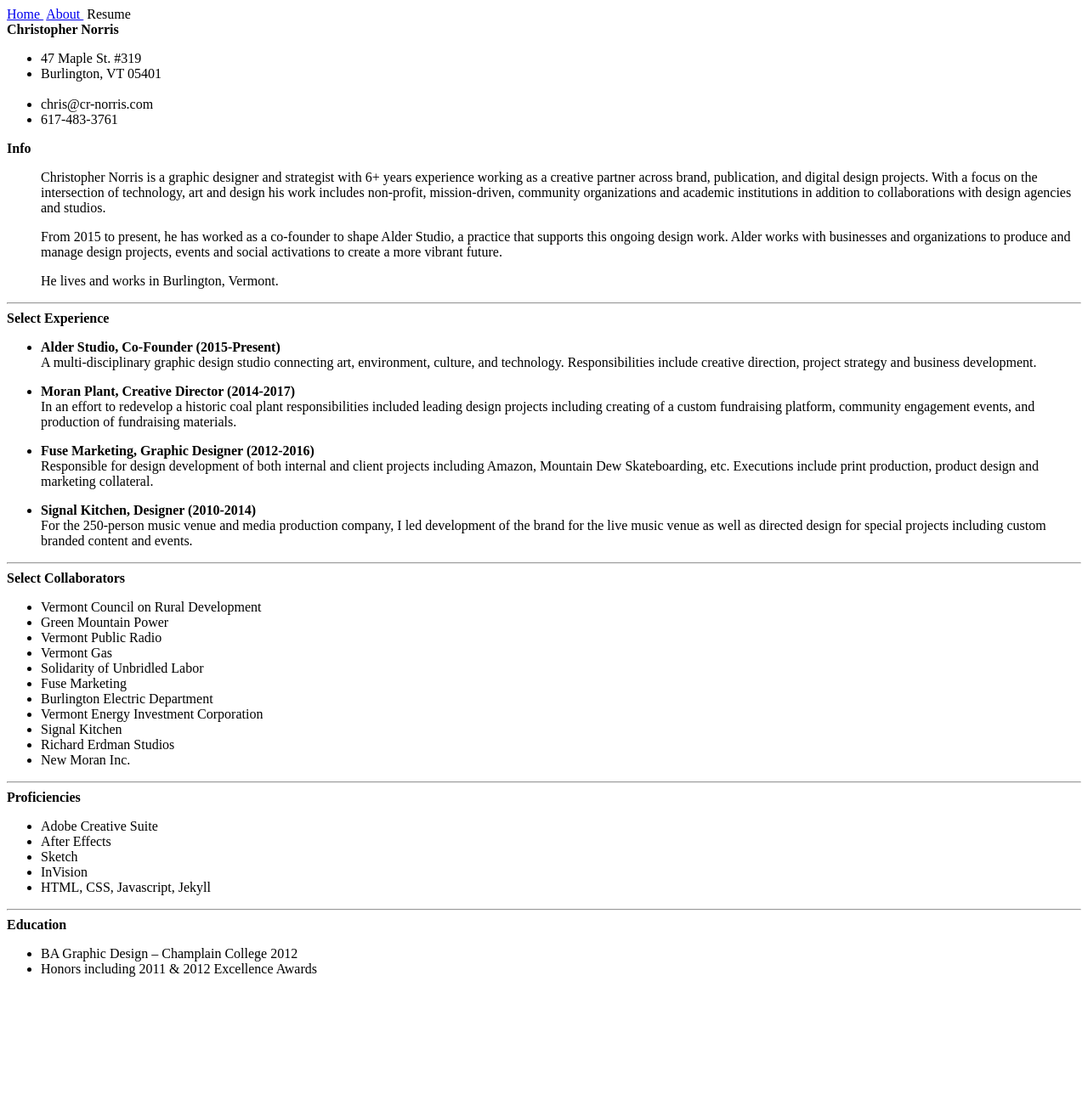
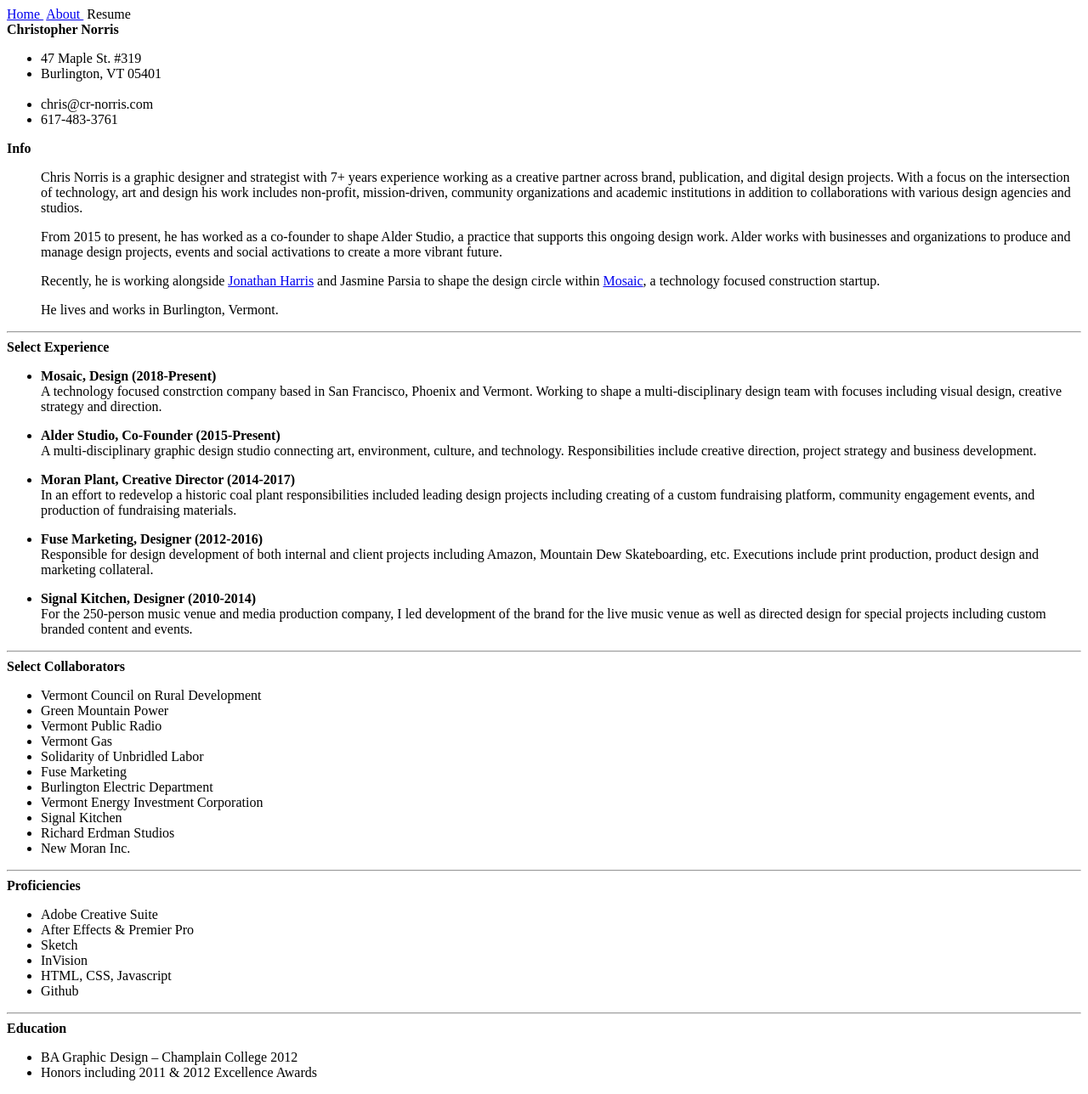
Before and after one commit to cr-norris/cr-norris, a Jekyll site: the page built from _pages/resume.html, in a window 1280 px wide. Shown: the whole page at 85% size. Built offline with Jekyll 4.4.1, drawn with Linux system fonts in a browser that asks for light colours; nearby versions of some CDN libraries; library files that are not in the unit come from our copies; before the commit the page ends 1166 px from its top, so only the background shows below that.

Commit message:
Revisions

```diff
--- a/_pages/about.html
+++ b/_pages/about.html
@@ -17,7 +17,7 @@
 
             <p>Using graphic design as a vehicle to practise across disciplines, I've worked independently with a variety of teams, companies, and organizations for over 6 years on a range of creative projects spanning art, environment, culture, and technology.</p>
 
-            <p>In 2015 I co-founded <a href="https://alder.world" target="_blank">Alder</a> with a group of close collaborators to support this work, our studio is based in Burlington, Vermont. Currently helping to create the design team at Mosaic, a techonology focused construction company.</p>
+            <p>In 2015 I co-founded <a href="https://alder.world" target="_blank">Alder</a> with a group of close collaborators to support this work, our studio is based in Burlington, Vermont. Currently helping to create the design team at <a href="https://www.linkedin.com/company/mosaicbuilders/" target="_blank">Mosaic</a>, a techonology focused construction company.</p>
 
             <p>You can view my full resume <a href="{{ site.baseurl }}resume/">here.</a></p>
 
--- a/_pages/resume.html
+++ b/_pages/resume.html
@@ -22,9 +22,11 @@
     <div class="col-xs-12 col-sm-7">
         <b>Info</b>
         <ul>
-            <p> Christopher Norris is a graphic designer and strategist with 6+ years experience working as a creative partner across brand, publication, and digital design projects. With a focus on the intersection of technology, art and design his work includes non-profit, mission-driven, community organizations and academic institutions in addition to collaborations with design agencies and studios.</p>
+            <p> Chris Norris is a graphic designer and strategist with 7+ years experience working as a creative partner across brand, publication, and digital design projects. With a focus on the intersection of technology, art and design his work includes non-profit, mission-driven, community organizations and academic institutions in addition to collaborations with various design agencies and studios.</p>
 
             <p>From 2015 to present, he has worked as a co-founder to shape Alder Studio, a practice that supports this ongoing design work. Alder works with businesses and organizations to produce and manage design projects, events and social activations to create a more vibrant future.</p>
+
+            <p>Recently, he is working alongside <a href="http://number27.org/" target="_blank">Jonathan Harris</a> and Jasmine Parsia to shape the design circle within <a href="https://www.linkedin.com/company/mosaicbuilders/" target="_blank">Mosaic</a>, a technology focused construction startup.</p>
 
             <p>He lives and works in Burlington, Vermont.</p>
         </ul>
@@ -32,11 +34,13 @@
         <b>Select Experience</b>
         <ul>
 
+            <li><p><b>Mosaic, Design (2018-Present)</b><br> A technology focused constrction company based in San Francisco, Phoenix and Vermont. Working to shape a multi-disciplinary design team with focuses including visual design, creative strategy and direction.</p></li>
+
             <li><p><b>Alder Studio, Co-Founder (2015-Present)</b><br> A multi-disciplinary graphic design studio connecting art, environment, culture, and technology. Responsibilities include creative direction, project strategy and business development.</p></li>
 
             <li><p><b>Moran Plant, Creative Director (2014-2017)</b><br>  In an effort to redevelop a historic coal plant responsibilities included leading design projects including creating of a custom fundraising platform, community engagement events, and production of fundraising materials.</p></li>
 
-            <li><p><b>Fuse Marketing, Graphic Designer (2012-2016)</b> <br> Responsible for design development of both internal and client projects including Amazon, Mountain Dew Skateboarding, etc. Executions include print production, product design and marketing collateral.</p></li>
+            <li><p><b>Fuse Marketing, Designer (2012-2016)</b> <br> Responsible for design development of both internal and client projects including Amazon, Mountain Dew Skateboarding, etc. Executions include print production, product design and marketing collateral.</p></li>
 
             <li><p><b>Signal Kitchen, Designer (2010-2014)</b> <br> For the 250-person music venue and media production company, I led development of the brand for the live music venue as well as directed design for special projects including custom branded content and events.</p></li>
 
@@ -61,10 +65,11 @@
         <b>Proficiencies</b>
         <ul>
             <li>Adobe Creative Suite</li>
-            <li>After Effects</li>
+            <li>After Effects & Premier Pro</li>
             <li>Sketch</li>
             <li>InVision</li>
-            <li>HTML, CSS, Javascript, Jekyll</li>
+            <li>HTML, CSS, Javascript</li>
+            <li>Github</li>
         </ul>
         <hr>
         <b>Education</b>
```
